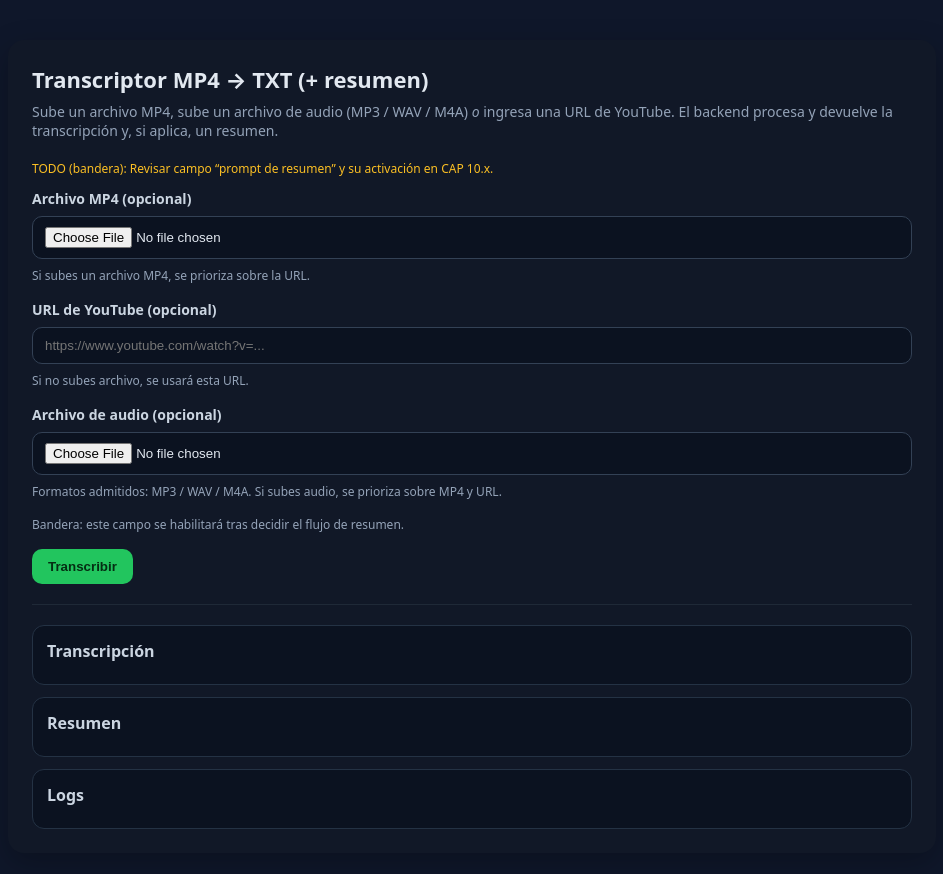
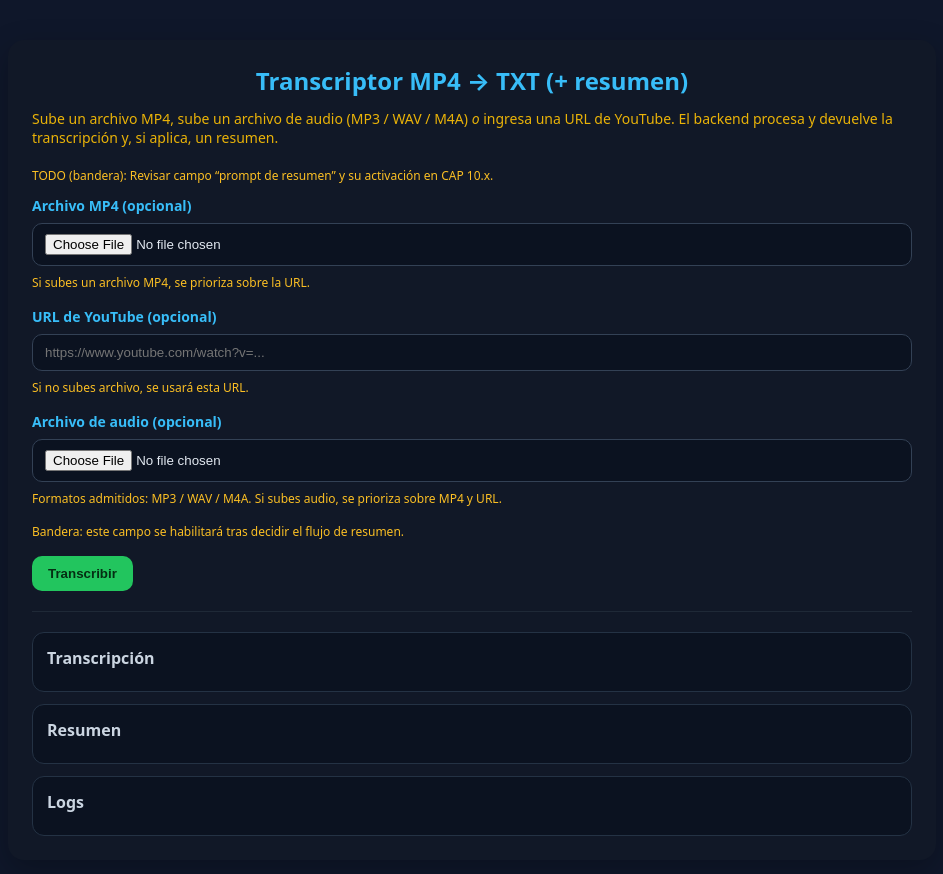
Before and after one commit to mym2013/transcriptor-mp4, a website: page public/index.html in a window 1280 px wide. Shown: the whole page, without its empty margins (168-1111 px from the left). Drawn offline with Linux system fonts and the light colour scheme.

Commit message:
style(cap12): leve aumento de tamaño de fuente y mejora de contraste

```diff
--- a/public/styles.css
+++ b/public/styles.css
@@ -15,16 +15,24 @@ body {
 }
 
 h1 {
-    margin: 0 0 8px;
-    font-size: 22px;
+    margin: 0 0 12px;
+    font-size: 24px;
+    font-weight: 700;
+    color: #38bdf8;
+    /* mismo celeste que los labels */
+    text-align: center;
 }
 
+
+/* Descripción superior */
 p.desc {
     margin: 0 0 20px;
-    color: #94a3b8;
+    color: #eab308;
+    /* amarillo visible */
     font-size: 14px;
 }
 
+/* Form */
 form {
     display: grid;
     gap: 16px;
@@ -35,12 +43,15 @@ form {
     gap: 8px;
 }
 
+/* Labels */
 label {
     font-weight: 600;
     font-size: 14px;
-    color: #cbd5e1;
+    color: #38bdf8;
+    /* celeste */
 }
 
+/* Inputs */
 input[type="file"],
 input[type="text"],
 textarea {
@@ -51,11 +62,14 @@ textarea {
     color: #e2e8f0;
 }
 
+/* Textos de ayuda */
 .hint {
     font-size: 12px;
-    color: #94a3b8;
+    color: #fbbf24;
+    /* amarillo */
 }
 
+/* Acciones */
 .actions {
     display: flex;
     gap: 12px;
@@ -77,6 +91,7 @@ button:disabled {
     cursor: not-allowed;
 }
 
+/* Feedback */
 .feedback {
     margin-top: 8px;
     font-size: 13px;
@@ -84,6 +99,7 @@ button:disabled {
     color: #a5b4fc;
 }
 
+/* Separador */
 .hr {
     height: 1px;
     background: #1f2937;
@@ -91,6 +107,7 @@ button:disabled {
     border: 0;
 }
 
+/* Resultados */
 .out {
     display: grid;
     gap: 12px;
@@ -114,6 +131,7 @@ button:disabled {
     white-space: pre-wrap;
 }
 
+/* Banderas / TODO */
 .todo {
     color: #fbbf24;
     font-size: 12px;
```
